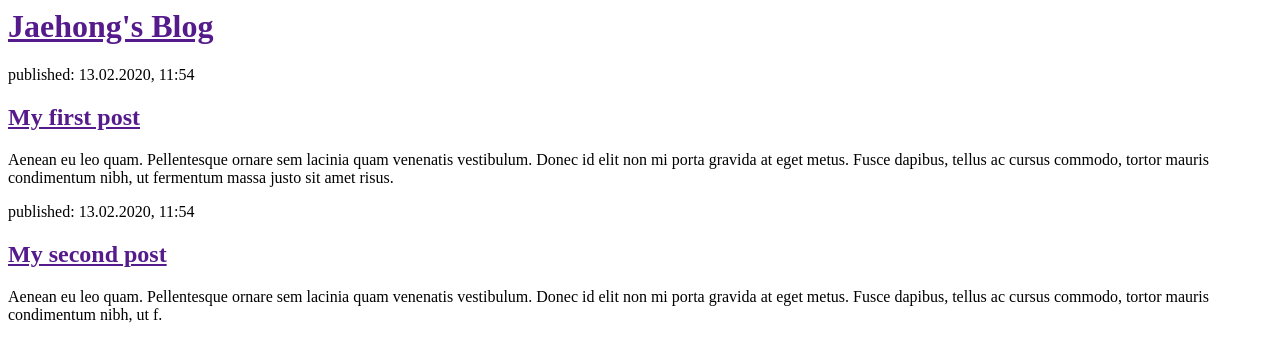
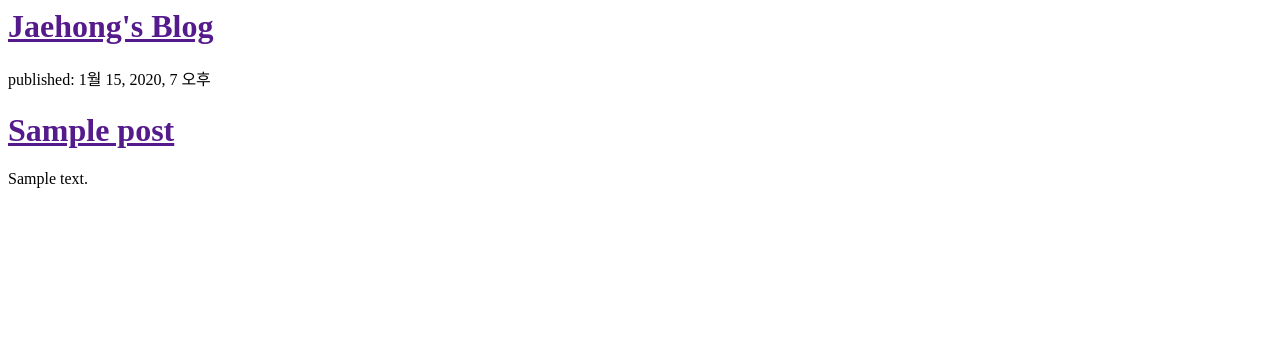
Before and after one commit to jaehong7719/my-first-blog, a Django app: page / in a window 1280 px wide. Shown: the top 362 px of the page. Run offline with Django 3.2, Linux system fonts and the light colour scheme; tables that the repository leaves empty hold one stand-in row (values such as "Sample post").

Commit message:
Modified templates to display posts from database.

```diff
--- a/blog/templates/blog/post_list.html
+++ b/blog/templates/blog/post_list.html
@@ -1,3 +1,4 @@
+
 <html>
     <head>
         <title>Jaehong's blog</title>
@@ -7,16 +8,12 @@
             <h1><a href="">Jaehong's Blog</a></h1>
         </div>
 
-        <div>
-            <p>published: 13.02.2020, 11:54</p>
-            <h2><a href="">My first post</a></h2>
-            <p>Aenean eu leo quam. Pellentesque ornare sem lacinia quam venenatis vestibulum. Donec id elit non mi porta gravida at eget metus. Fusce dapibus, tellus ac cursus commodo, tortor mauris condimentum nibh, ut fermentum massa justo sit amet risus.</p>
-        </div>
-
-        <div>
-            <p>published: 13.02.2020, 11:54</p>
-            <h2><a href="">My second post</a></h2>
-            <p>Aenean eu leo quam. Pellentesque ornare sem lacinia quam venenatis vestibulum. Donec id elit non mi porta gravida at eget metus. Fusce dapibus, tellus ac cursus commodo, tortor mauris condimentum nibh, ut f.</p>
-        </div>
+        {% for post in posts %}
+            <div>
+                <p>published: {{ post.published_date }}</p>
+                <h1><a href="">{{ post.title }}</a></h1>
+                <p>{{ post.text|linebreaksbr }}</p>
+            </div>
+        {% endfor %}
     </body>
 </html>
--- a/blog/views.py
+++ b/blog/views.py
@@ -1,4 +1,7 @@
 from django.shortcuts import render
+from .models import Post
+from django.utils import timezone
 
 def post_list(request):
-    return render(request, 'blog/post_list.html', {})
+    posts = Post.objects.filter(published_date__lte=timezone.now()).order_by('published_date')
+    return render(request, 'blog/post_list.html', {'posts': posts})
```
